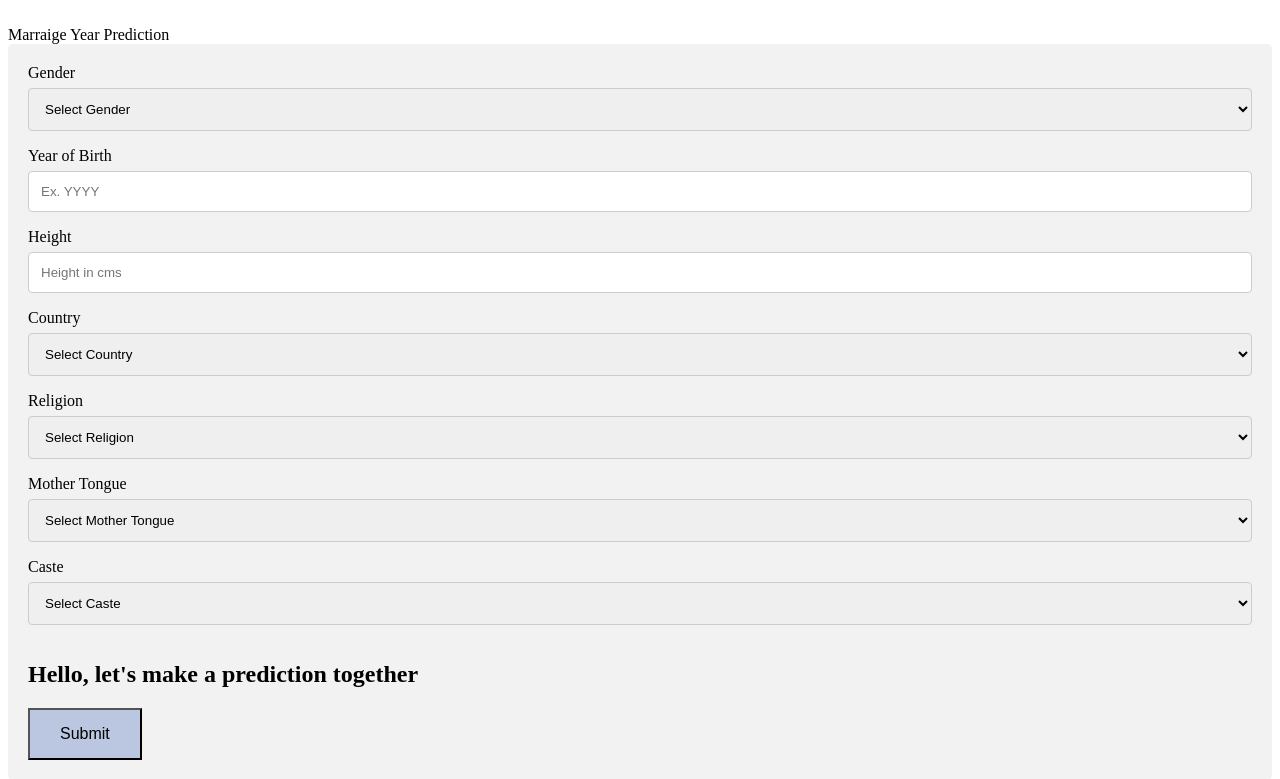
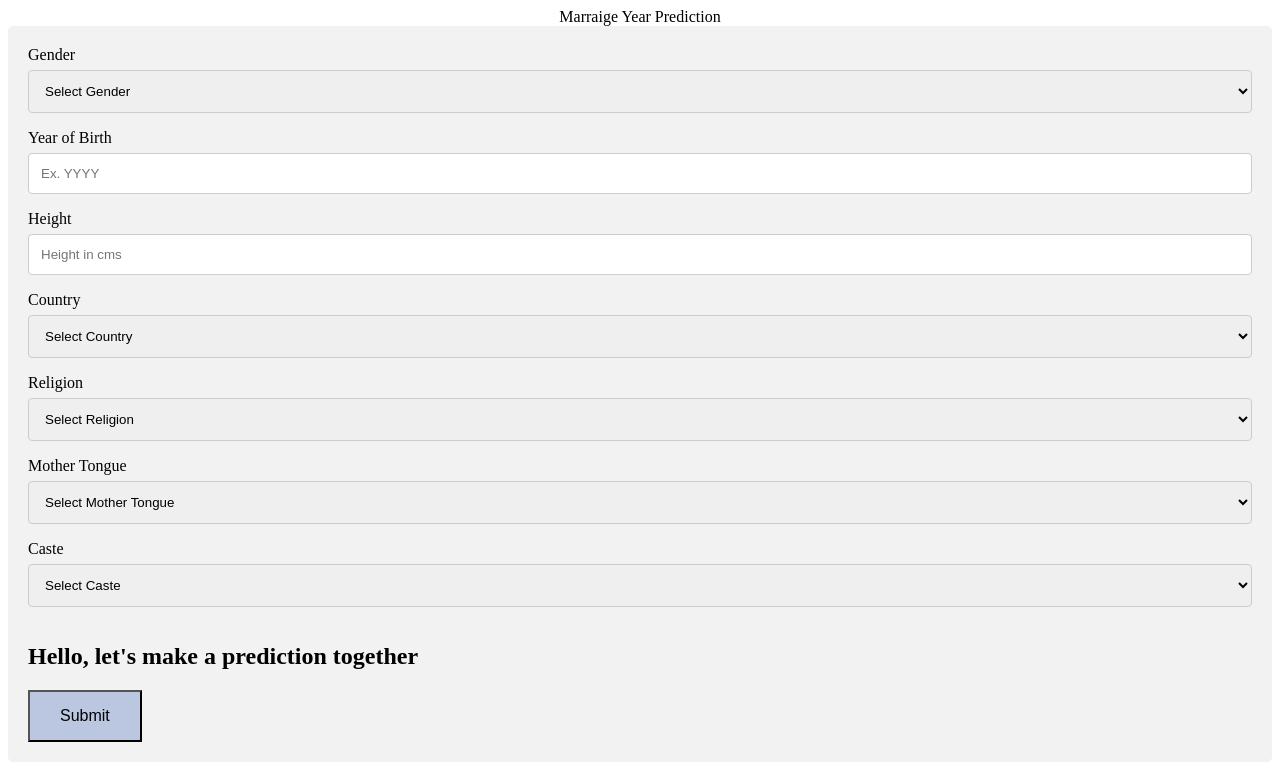
Before and after one commit to VENKATAPRASATH18/Predict-Marriage-Year-With-ML, a Flask app: page / in a window 1280 px wide. Shown: the top 779 px of the page. Run offline with Flask 2, Linux system fonts and the light colour scheme; some libraries are stand-ins or nearby versions.

Commit message:
Update Structure.html

```diff
--- a/Template/Structure.html
+++ b/Template/Structure.html
@@ -52,7 +52,8 @@ input[type=text], select, textarea {
 }
   </style>
 <body>
-	<br style="text-align:centre;">Marraige Year Prediction</br>
+	<div style="text-align:center">Marraige Year Prediction</div>
+
 <div class="container">
     <form >
 
```
